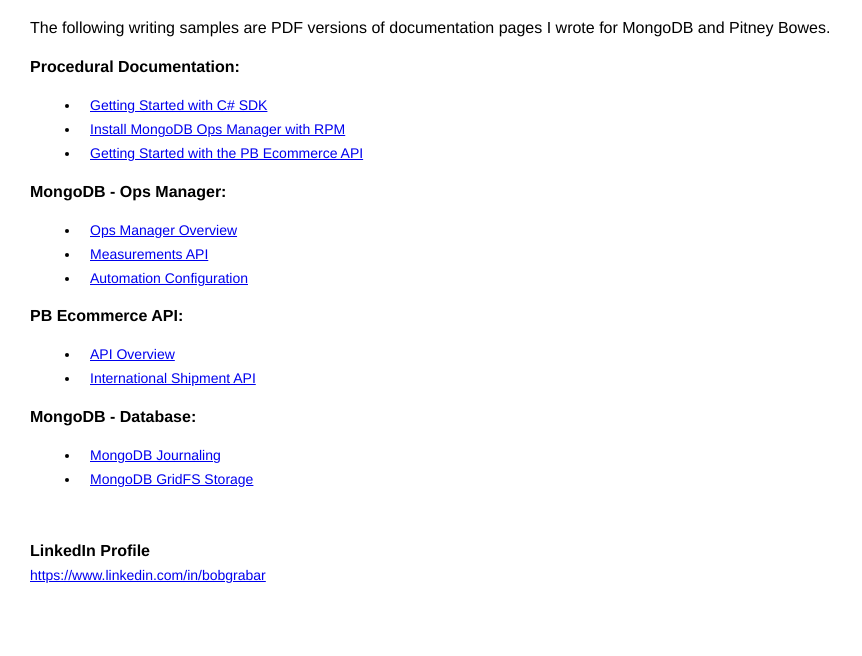
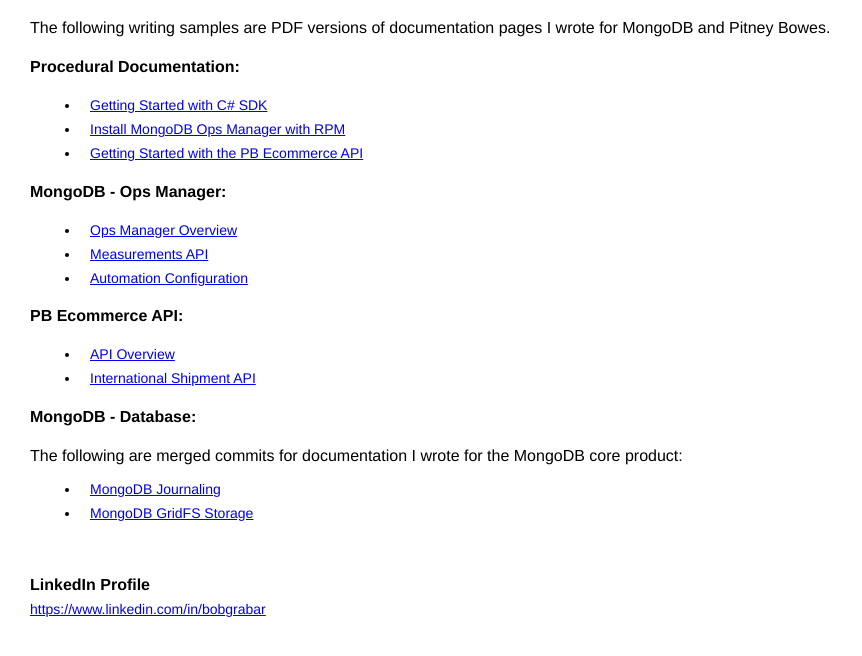
Before and after one commit to bgrabar/bgrabar.github.io, a plain HTML site: page index.html in a window 1280 px wide. Shown: the part 62-718 px from the top of the page, without its empty margins (0-862 px from the left). Drawn offline with Linux system fonts and the light colour scheme.

Commit message:
update index.html

```diff
--- a/index.html
+++ b/index.html
@@ -53,6 +53,8 @@ The SDK (deprecated) offered a subset of the services provided by the REST APIs.
 
 <h4>MongoDB - Database:</h4>
 
+<p>The following are merged commits for documentation I wrote for the MongoDB core product:</p>
+
 <ul>
 <li><a href="https://github.com/mongodb/docs/commit/008081062f15d468a6e5e3af5ad682ddbd3210ef" target="_blank">MongoDB Journaling</a>
 <li><a href="https://github.com/mongodb/docs/commit/cffeab92bca521d877759c79b37a4b65c8f16d91" target="_blank">MongoDB GridFS
```
